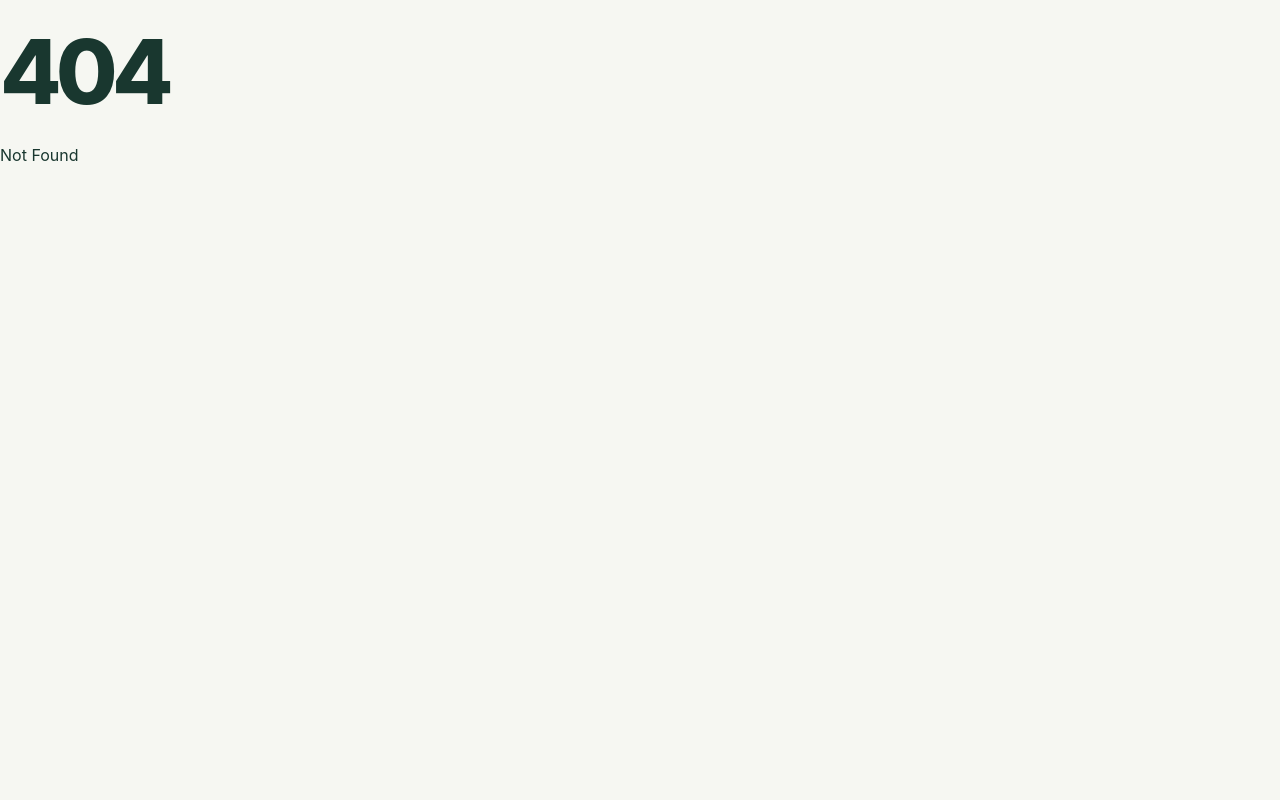
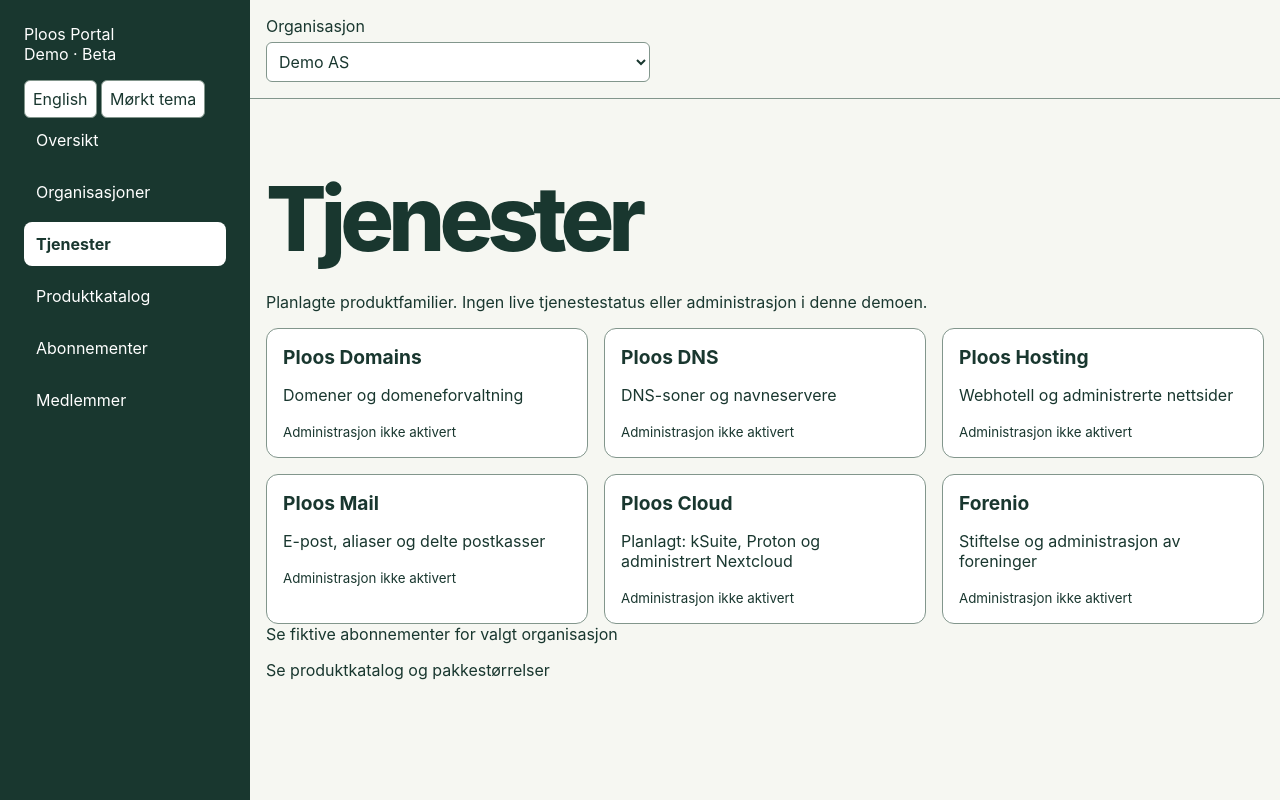
Before and after one commit to Ploos-AS/Ploos-Portal, a SvelteKit app: page /preview/products in a window 1280 px wide. Before the commit this address had no page. Built offline with nearby package versions, Linux system fonts and the light colour scheme.

Commit message:
feat: product family overview

```diff
--- /dev/null
+++ b/src/routes/preview/products/+page.svelte
@@ -0,0 +1,31 @@
+<script lang="ts">
+  import { getContext } from 'svelte';
+  const getLanguage = getContext<() => 'nb' | 'en'>('preview-language');
+  let language = $derived(getLanguage());
+  const products = [
+    { name: 'Ploos Domains', nb: 'Domener og domeneforvaltning', en: 'Domains and domain management' },
+    { name: 'Ploos DNS', nb: 'DNS-soner og navneservere', en: 'DNS zones and name servers' },
+    { name: 'Ploos Hosting', nb: 'Webhotell og administrerte nettsider', en: 'Web hosting and managed websites' },
+    { name: 'Ploos Mail', nb: 'E-post, aliaser og delte postkasser', en: 'Email, aliases and shared mailboxes' },
+    { name: 'Ploos Cloud', nb: 'Planlagt: kSuite, Proton og administrert Nextcloud', en: 'Planned: kSuite, Proton and managed Nextcloud' },
+    { name: 'Forenio', nb: 'Stiftelse og administrasjon av foreninger', en: 'Association formation and administration' }
+  ];
+</script>
+<svelte:head><title>Ploos – Services preview</title><meta name="robots" content="noindex" /></svelte:head>
+<main>
+  <h1>{language === 'nb' ? 'Tjenester' : 'Services'}</h1>
+  <p>{language === 'nb' ? 'Planlagte produktfamilier. Ingen live tjenestestatus eller administrasjon i denne demoen.' : 'Planned product families. No live service status or management in this demo.'}</p>
+  <div class="grid">
+    {#each products as product (product.name)}
+      <article><h2>{product.name}</h2><p>{product[language]}</p><small>{language === 'nb' ? 'Administrasjon ikke aktivert' : 'Management not enabled'}</small></article>
+    {/each}
+  </div>
+  <p><a href="/preview/subscriptions">{language === 'nb' ? 'Se fiktive abonnementer for valgt organisasjon' : 'View fictional subscriptions for selected organization'}</a></p>
+  <p><a href="/preview/catalog">{language === 'nb' ? 'Se produktkatalog og pakkestørrelser' : 'View catalog and seat bands'}</a></p>
+</main>
+<style>
+  main { max-width: 70rem; margin: 2rem auto; padding: 1rem; }
+  .grid { display: grid; grid-template-columns: repeat(auto-fit, minmax(min(100%, 16rem), 1fr)); gap: 1rem; }
+  article { border: 1px solid var(--border); background: var(--control); border-radius: .75rem; padding: 1rem; }
+  h2 { font-size: 1.2rem; }
+</style>
```
